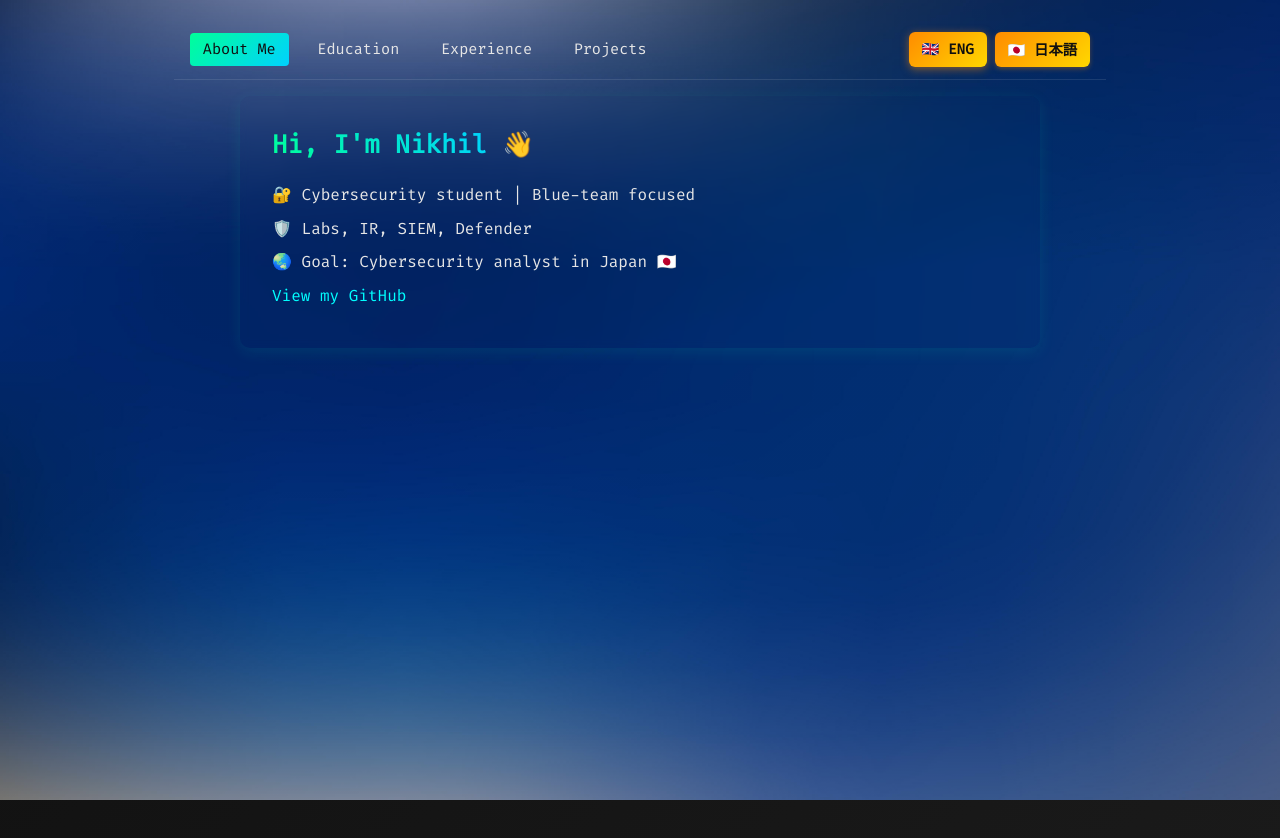
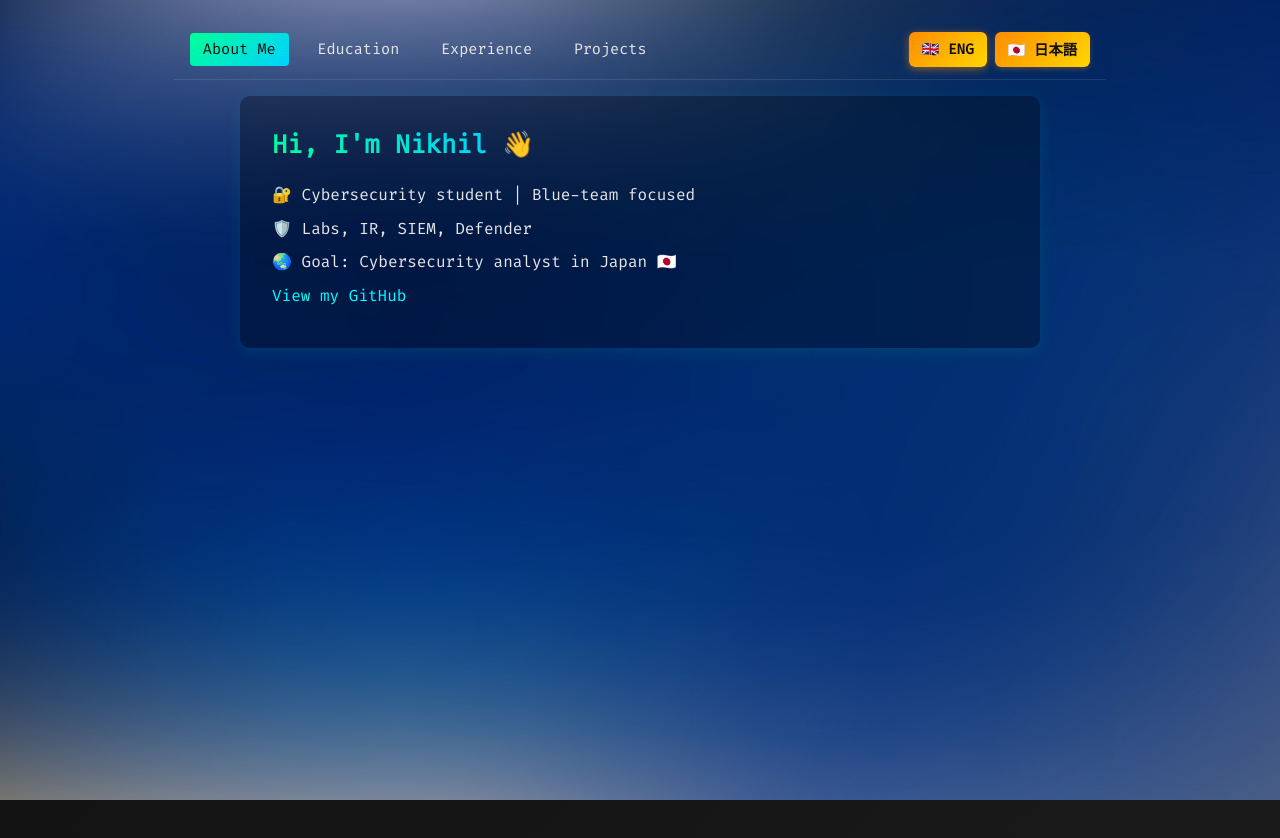
Before and after one commit to NikhilDhanda/nikhildhanda.github.io, a plain HTML site: page index.html in a window 1280 px wide. Drawn offline with Linux system fonts and the light colour scheme.

Commit message:
Update style.css

```diff
--- a/style.css
+++ b/style.css
@@ -63,15 +63,15 @@
 .tab-content.active{display:block;}
 
 /* ─── CARD  ─── */
+/* ─── CARD CONTAINER ─── */
 .container{
-  margin:1rem 0;
-  padding:2rem;
-- background:rgba(255, 255, 255, 0.05);   /* ← almost transparent white */
-+ background:rgba(0, 0, 0, 0.30);         /* ← 30 % black, reads better */
-  border-radius:10px;
-  box-shadow:0 4px 15px rgba(0,255,200,.1);
-  backdrop-filter:blur(4px);
-  animation:fadeInUp .8s ease;
+  margin: 1rem 0;
+  padding: 2rem;
+  background: rgba(0, 0, 0, 0.30);   /* 30 % black = nice dark panel */
+  border-radius: 10px;
+  box-shadow: 0 4px 15px rgba(0,255,200,.1);
+  backdrop-filter: blur(4px);
+  animation: fadeInUp .8s ease;
 }
 @keyframes fadeInUp{from{opacity:0;transform:translateY(20px);}to{opacity:1;transform:none;}}
 
```
